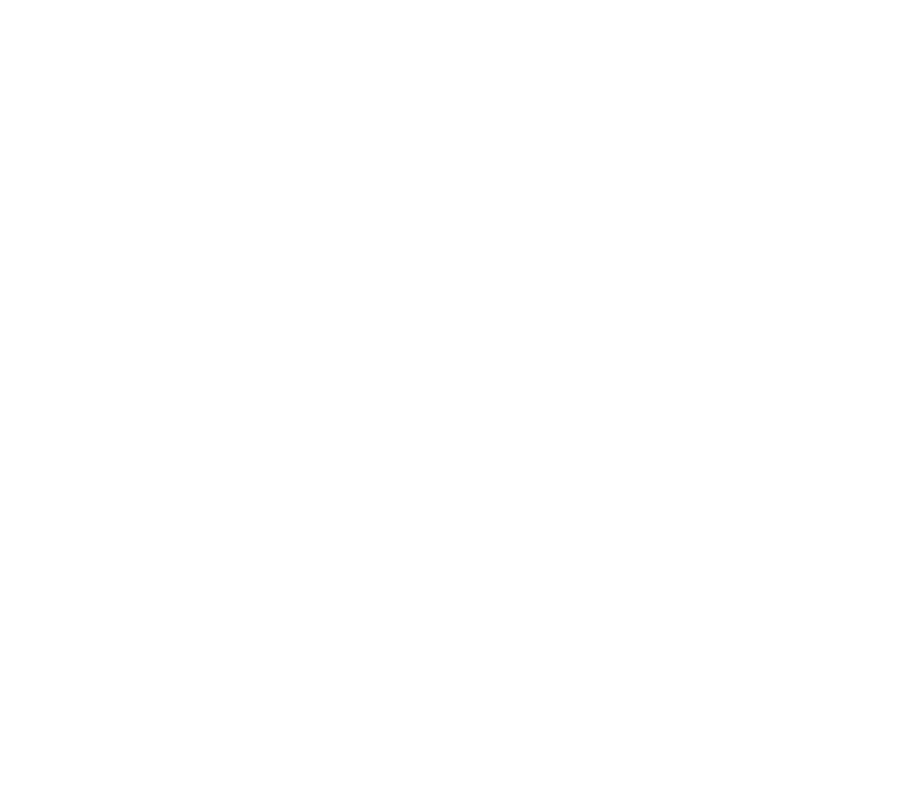
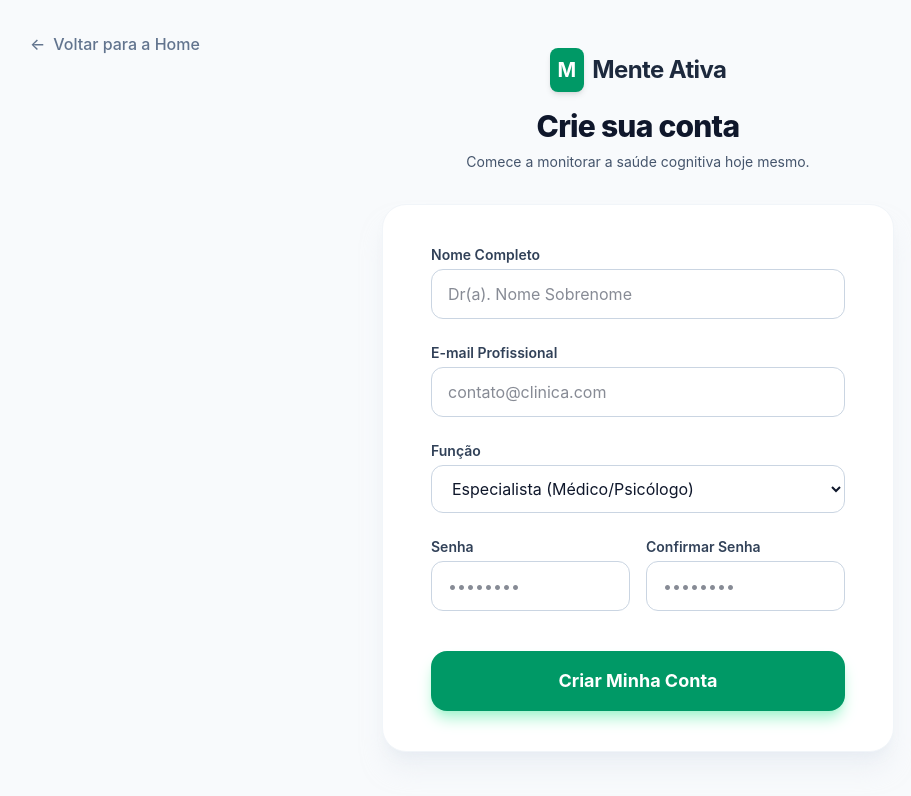
Before and after one commit to Ayalos2/mente-ativa, a Vue app in the folder frontend/mente-ativa/: page /cadastro in a window 1280 px wide. Before the commit this address had no page. Shown: the top 796 px of the page, without its empty margins (2-913 px from the left). Built offline with nearby package versions, Linux system fonts and the light colour scheme.

Commit message:
feat: add Cadastro.vue component and update routing for registration

```diff
--- a/frontend/mente-ativa/src/router/index.js
+++ b/frontend/mente-ativa/src/router/index.js
@@ -11,6 +11,11 @@
     path: '/login',
     name: 'Login',
     component: () => import('../views/Login.vue')
+  },
+  {
+    path: '/cadastro',
+    name: 'Cadastro',
+    component: () => import('../views/Cadastro.vue')
   }
   // Futuramente colocaremos a rota '/teste' e '/login' aqui!
 ]
--- /dev/null
+++ b/frontend/mente-ativa/src/views/Cadastro.vue
@@ -0,0 +1,110 @@
+<script setup>
+import { ref } from 'vue'
+import { useRouter } from 'vue-router'
+
+const router = useRouter()
+
+// Estados do formulário
+const nome = ref('')
+const email = ref('')
+const senha = ref('')
+const confirmSenha = ref('')
+const cargo = ref('especialista') // Valor padrão
+const carregando = ref(false)
+
+const realizarCadastro = async () => {
+  if (senha.value !== confirmSenha.value) {
+    alert("As senhas não coincidem!")
+    return
+  }
+
+  carregando.value = true
+
+  // Simulação de registro (Aqui entrará a chamada para o seu FastAPI/Supabase)
+  setTimeout(() => {
+    carregando.value = false
+    router.push('/login')
+  }, 2000)
+}
+</script>
+
+<template>
+  <div class="min-h-screen bg-slate-50 flex flex-col justify-center py-12 px-4 sm:px-6 lg:px-8 font-sans">
+
+    <div class="absolute top-8 left-8">
+      <button @click="router.push('/')" class="text-slate-500 hover:text-emerald-600 flex items-center gap-2 transition-colors font-medium">
+        <span>←</span> Voltar para a Home
+      </button>
+    </div>
+
+    <div class="sm:mx-auto sm:w-full sm:max-w-md text-center">
+      <div class="inline-flex items-center gap-2 mb-4 select-none">
+        <div class="bg-emerald-600 p-2 rounded-lg shadow-md">
+          <span class="text-white text-xl font-bold">M</span>
+        </div>
+        <span class="text-2xl font-bold text-slate-800 tracking-tight">Mente Ativa</span>
+      </div>
+      <h2 class="text-3xl font-extrabold text-slate-900 tracking-tight">Crie sua conta</h2>
+      <p class="mt-2 text-sm text-slate-600">Comece a monitorar a saúde cognitiva hoje mesmo.</p>
+    </div>
+
+    <div class="mt-8 sm:mx-auto sm:w-full sm:max-w-lg">
+      <div class="bg-white py-10 px-6 shadow-xl shadow-slate-200/50 sm:rounded-3xl sm:px-12 border border-slate-100">
+
+        <form class="grid grid-cols-1 gap-y-6 sm:grid-cols-2 sm:gap-x-4" @submit.prevent="realizarCadastro">
+
+          <div class="sm:col-span-2">
+            <label class="block text-sm font-semibold text-slate-700">Nome Completo</label>
+            <input v-model="nome" type="text" required placeholder="Dr(a). Nome Sobrenome"
+              class="mt-1 block w-full px-4 py-3 border border-slate-300 rounded-xl focus:ring-emerald-500 focus:border-emerald-500 text-slate-900 transition-all" />
+          </div>
+
+          <div class="sm:col-span-2">
+            <label class="block text-sm font-semibold text-slate-700">E-mail Profissional</label>
+            <input v-model="email" type="email" required placeholder="contato@clinica.com"
+              class="mt-1 block w-full px-4 py-3 border border-slate-300 rounded-xl focus:ring-emerald-500 focus:border-emerald-500 text-slate-900 transition-all" />
+          </div>
+
+          <div class="sm:col-span-2">
+            <label class="block text-sm font-semibold text-slate-700">Função</label>
+            <select v-model="cargo" class="mt-1 block w-full px-4 py-3 border border-slate-300 rounded-xl focus:ring-emerald-500 focus:border-emerald-500 bg-white text-slate-900">
+              <option value="especialista">Especialista (Médico/Psicólogo)</option>
+              <option value="responsavel">Responsável Familiar</option>
+              <option value="administrador">Administrador</option>
+              <option value="pesquisador">Pesquisador</option>
+              <option value="paciente">Paciente</option>
+              <option value="outro">Outro</option>
+            </select>
+          </div>
+
+          <div>
+            <label class="block text-sm font-semibold text-slate-700">Senha</label>
+            <input v-model="senha" type="password" required placeholder="••••••••"
+              class="mt-1 block w-full px-4 py-3 border border-slate-300 rounded-xl focus:ring-emerald-500 focus:border-emerald-500 text-slate-900 transition-all" />
+          </div>
+
+          <div>
+            <label class="block text-sm font-semibold text-slate-700">Confirmar Senha</label>
+            <input v-model="confirmSenha" type="password" required placeholder="••••••••"
+              class="mt-1 block w-full px-4 py-3 border border-slate-300 rounded-xl focus:ring-emerald-500 focus:border-emerald-500 text-slate-900 transition-all" />
+          </div>
+
+          <div class="sm:col-span-2 mt-4">
+            <button
+              type="submit"
+              :disabled="carregando"
+              class="w-full bg-emerald-600 hover:bg-emerald-700 text-white px-8 py-4 rounded-2xl text-lg font-bold transition-all shadow-lg shadow-emerald-200 active:scale-95 disabled:opacity-50"
+            >
+              <span v-if="!carregando">Criar Minha Conta</span>
+              <span v-else class="flex justify-center items-center gap-2">
+                <svg class="animate-spin h-5 w-5 text-white" viewBox="0 0 24 24"><circle class="opacity-25" cx="12" cy="12" r="10" stroke="currentColor" stroke-width="4"></circle><path class="opacity-75" fill="currentColor" d="M4 12a8 8 0 018-8V0C5.373 0 0 5.373 0 12h4zm2 5.291A7.962 7.962 0 014 12H0c0 3.042 1.135 5.824 3 7.938l3-2.647z"></path></svg>
+                Processando...
+              </span>
+            </button>
+          </div>
+        </form>
+
+      </div>
+    </div>
+  </div>
+</template>
--- a/frontend/mente-ativa/src/views/Home.vue
+++ b/frontend/mente-ativa/src/views/Home.vue
@@ -11,6 +11,10 @@
 
 const irParaLogin = () => {
   router.push('/login')
+}
+
+const irParaCadastro = () => {
+  router.push('/cadastro')
 }
 </script>
 
@@ -34,6 +38,10 @@
             <button @click="irParaLogin" class="bg-slate-100 px-6 py-2.5 rounded-full hover:bg-slate-200 transition-all font-bold text-slate-800 focus:ring-2 focus:ring-slate-400 outline-none">
               Login
             </button>
+            <button @click="irParaCadastro" class="bg-emerald-600 text-white px-6 py-2.5 rounded-full hover:bg-emerald-700 transition-all font-bold focus:ring-2 focus:ring-emerald-500 outline-none">
+              Cadastro
+            </button>
+
           </div>
 
         </div>
```
